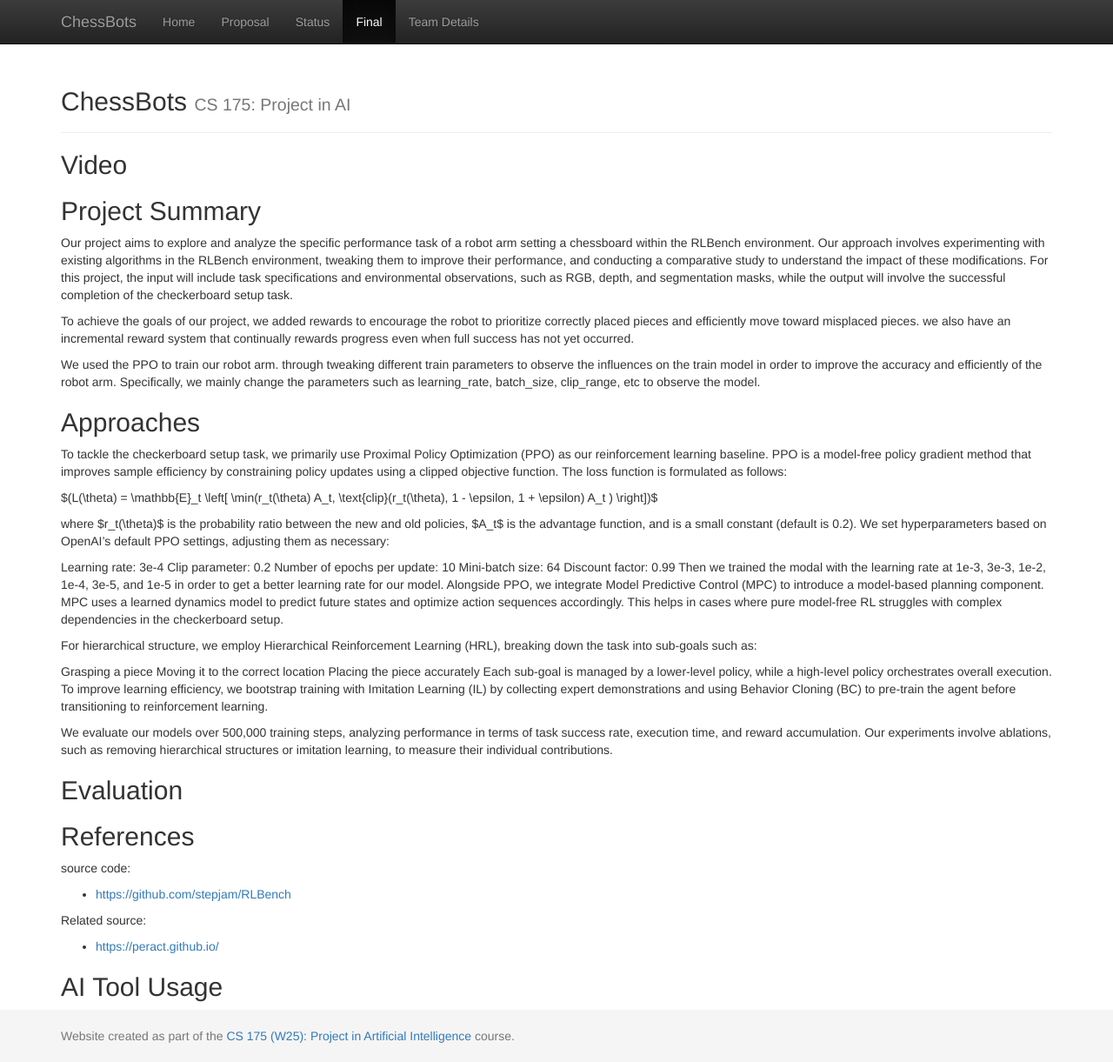
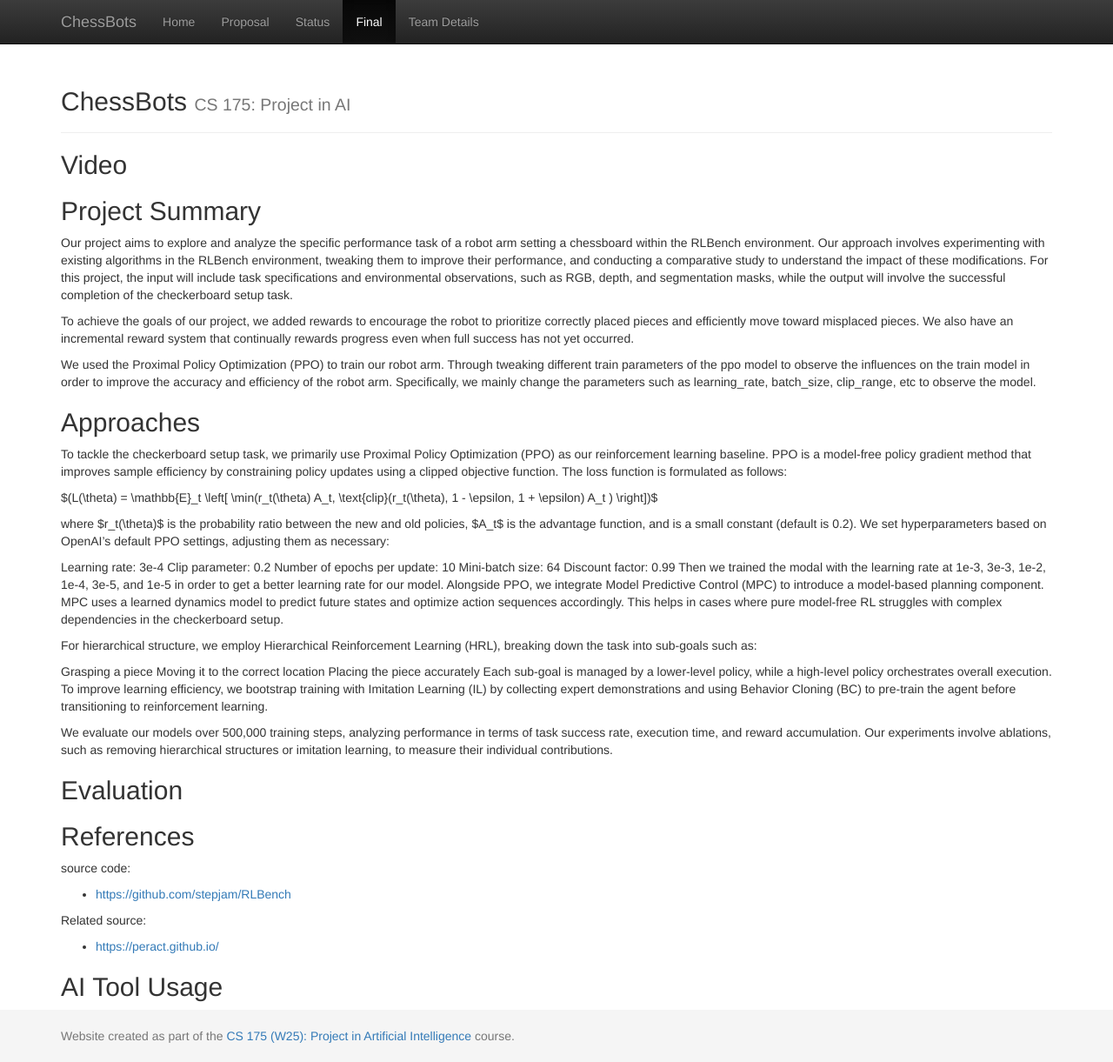
Before and after one commit to Xiaoli-Catherine/ChessBots, a Jekyll site: the page built from docs/final.md, in a window 1280 px wide and 1221 px high. Shown: the whole window at 87% size. Built offline with Jekyll 4.4.1, drawn with Linux system fonts in a browser that asks for light colours.

Commit message:
Update final.md

```diff
--- a/docs/final.md
+++ b/docs/final.md
@@ -7,9 +7,9 @@ title: Final Report
 ## Project Summary
 Our project aims to explore and analyze the specific performance task of a robot arm setting a chessboard within the RLBench environment. Our approach involves experimenting with existing algorithms in the RLBench environment, tweaking them to improve their performance, and conducting a comparative study to understand the impact of these modifications. For this project, the input will include task specifications and environmental observations, such as RGB, depth, and segmentation masks, while the output will involve the successful completion of the checkerboard setup task.
 
-To achieve the goals of our project, we added rewards to encourage the robot to prioritize correctly placed pieces and efficiently move toward misplaced pieces. we also have an incremental reward system that continually rewards progress even when full success has not yet occurred.
+To achieve the goals of our project, we added rewards to encourage the robot to prioritize correctly placed pieces and efficiently move toward misplaced pieces. We also have an incremental reward system that continually rewards progress even when full success has not yet occurred.
 
-We used the PPO to train our robot arm. through tweaking different train parameters to observe the influences on the train model in order to improve the accuracy and efficiently of the robot arm. Specifically, we mainly change the parameters such as learning_rate, batch_size, clip_range, etc to observe the model.
+We used the Proximal Policy Optimization (PPO) to train our robot arm. Through tweaking different train parameters of the ppo model to observe the influences on the train model in order to improve the accuracy and efficiency of the robot arm. Specifically, we mainly change the parameters such as learning_rate, batch_size, clip_range, etc to observe the model.
 
 ## Approaches
 
```
